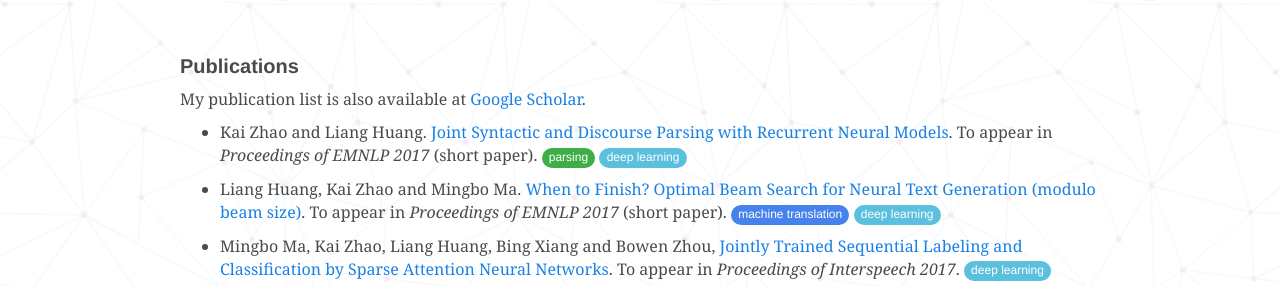
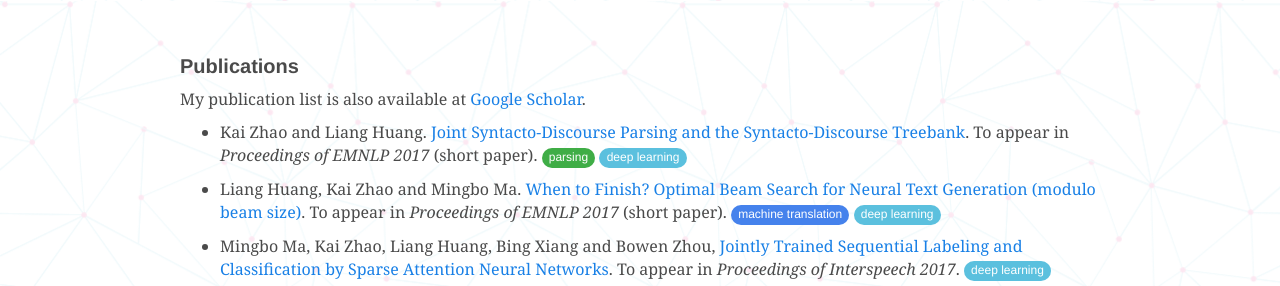
Before and after one commit to kaayy/kaayy.github.io, a Jekyll site: the page built from index.md, in a window 1280 px wide. Shown: the part 751-1037 px from the top of the page. Built offline with Jekyll 4.4.1, drawn with Linux system fonts in a browser that asks for light colours; nearby versions of some CDN libraries.

Commit message:
update paper

```diff
--- a/index.md
+++ b/index.md
@@ -42,7 +42,7 @@ Prior to Oregon State University, I started my Ph.D. study at [Computer Science
 
 My publication list is also available at [Google Scholar](http://scholar.google.com/citations?user=5CCzY6MAAAAJ&hl=en).
 
-* Kai Zhao and Liang Huang. [Joint Syntactic and Discourse Parsing with Recurrent Neural Models](#). To appear in _Proceedings of EMNLP 2017_ (short paper). <span class="label label-success label-as-badge">parsing</span> <span class="label label-info label-as-badge">deep learning</span>
+* Kai Zhao and Liang Huang. [Joint Syntacto-Discourse Parsing and the Syntacto-Discourse Treebank](#). To appear in _Proceedings of EMNLP 2017_ (short paper). <span class="label label-success label-as-badge">parsing</span> <span class="label label-info label-as-badge">deep learning</span>
 
 * Liang Huang, Kai Zhao and Mingbo Ma. [When to Finish? Optimal Beam Search for Neural Text Generation (modulo beam size)](#). To appear in _Proceedings of EMNLP 2017_ (short paper). <span class="label label-primary label-as-badge">machine translation</span> <span class="label label-info label-as-badge">deep learning</span>
 
```
Also changed, not shown: 1 other file.
